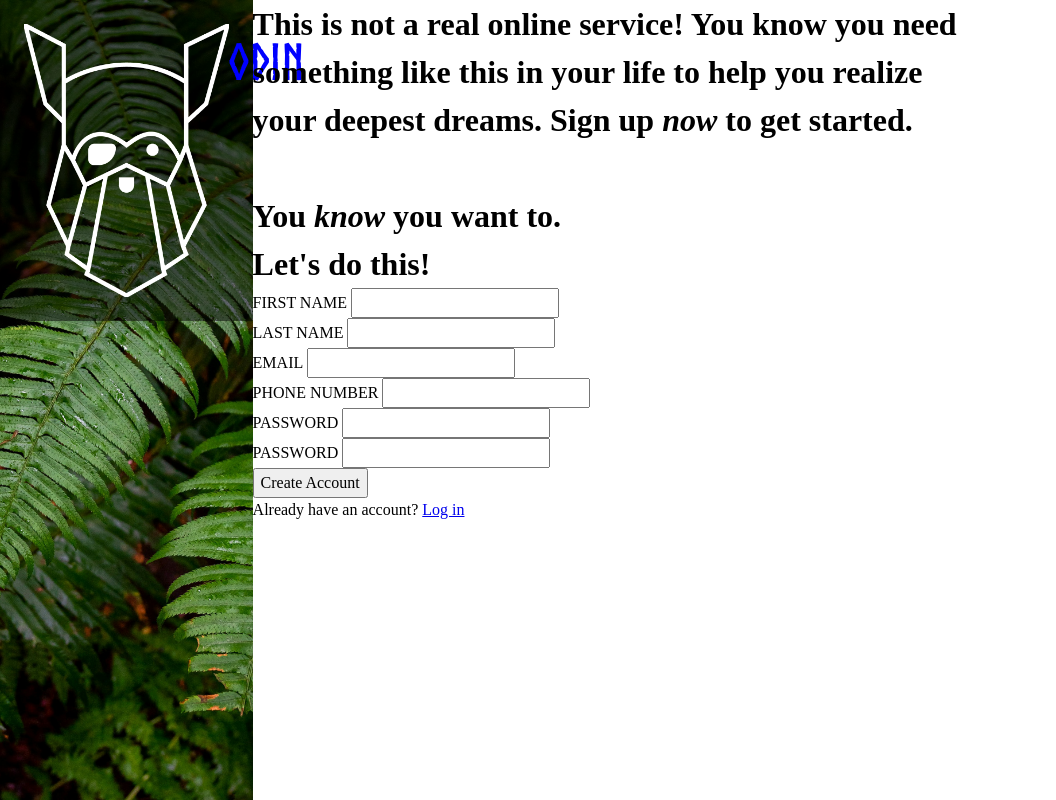
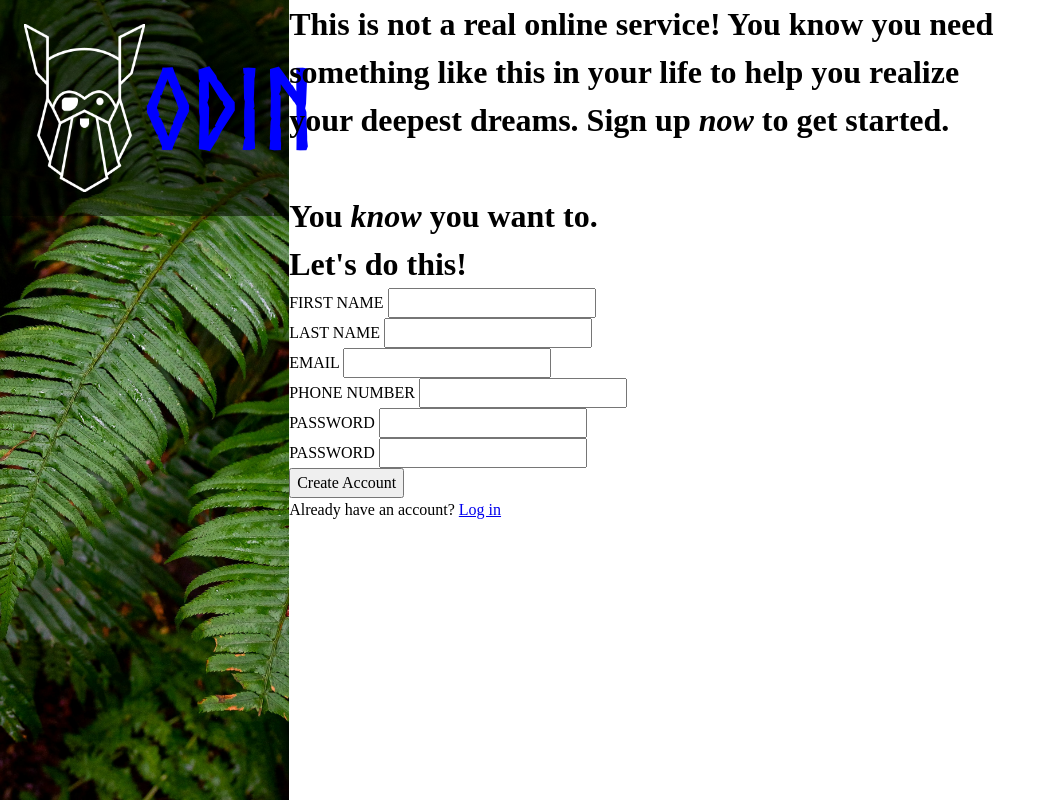
Before and after one commit to boscoru/sign-up-form, a plain HTML site: page index.html in a window 1280 px wide. Shown: the whole page, without its empty margins (0-1056 px from the left). Drawn offline with Linux system fonts and the light colour scheme.

Commit message:
Makes some minor sidebar improvements

```diff
--- a/index.html
+++ b/index.html
@@ -10,7 +10,7 @@
     <div id="sidebar">
         <div id="logo-background">
             <img src="odin-lined.png" alt="The Odin Project logo">
-            <div id="logo">ODIN</div>
+            <div id="logo-text">ODIN</div>
         </div>
     </div>
     <div id="content">
--- a/styles.css
+++ b/styles.css
@@ -43,13 +43,10 @@ html {
     height: 100vh;
     display: flex;
     justify-content: center;
-    background-color: black;
     align-items: stretch;
 }
 
 body {
-    width: 1304px;
-    background-color: white;
     display: flex;
     align-items: stretch;
 }
@@ -65,10 +62,11 @@ body {
   src: url(Norse-Bold.otf);
 }
 
-#logo {
+#logo-text {
     color: blue;
     font-family: norse;
-    font-size: 50px;
+    font-size: 7em;
+    display: block;
 }
 
 #logo-background {
@@ -76,3 +74,8 @@ body {
     background-color: rgba(0, 0, 0, .5);
     padding: 24px;
 }
+
+img {
+  max-width: 50%;
+  height: auto;
+}
```
